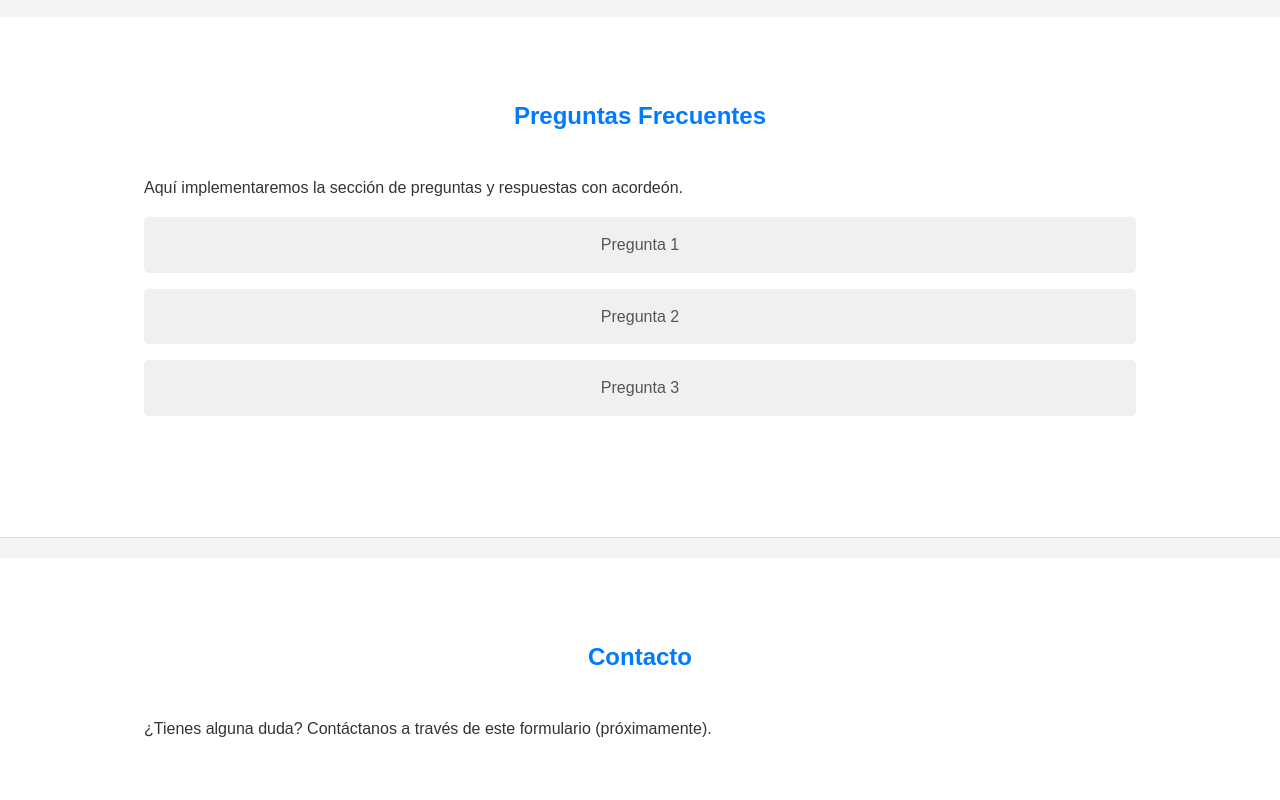
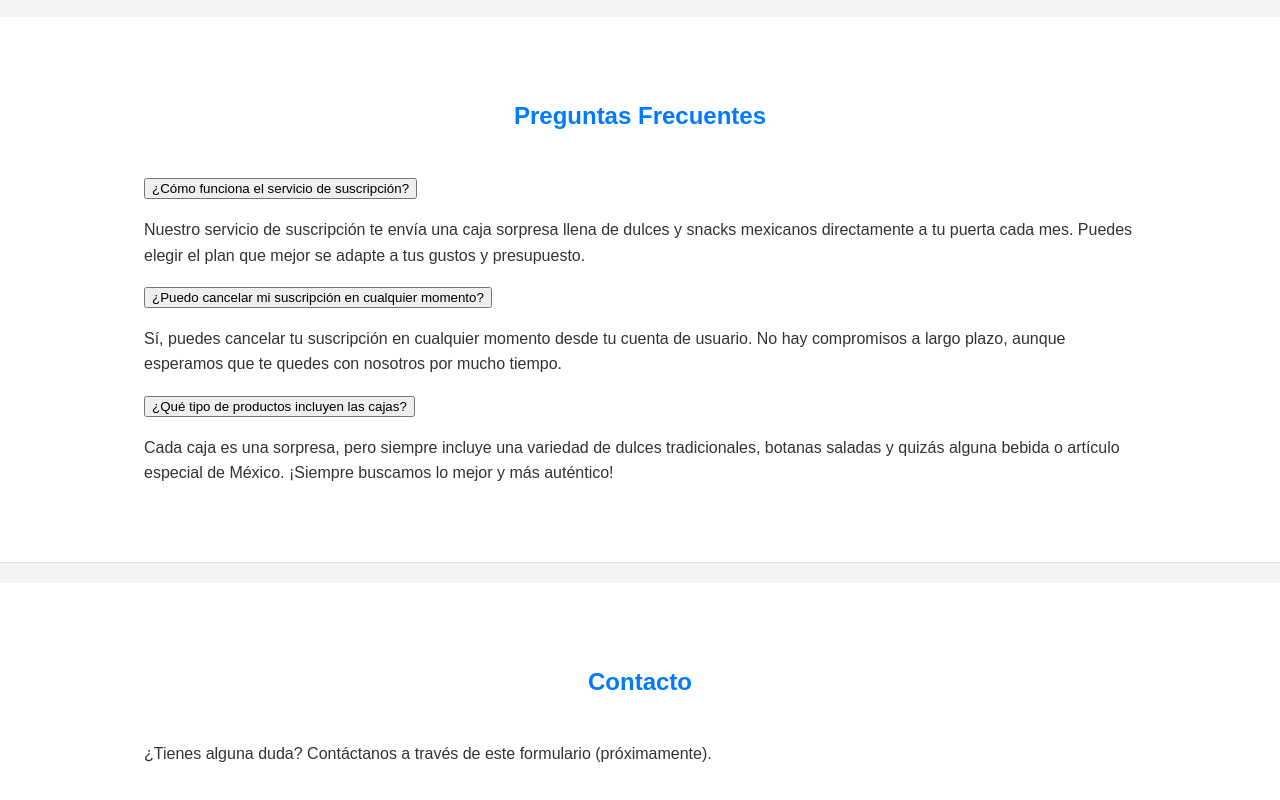
Before and after one commit to Drworm82/MexiTreatCo, a plain HTML site: page index.html in a window 1280 px wide. Shown: the part 1842-2642 px from the top of the page. Drawn offline with Linux system fonts and the light colour scheme.

Commit message:
Update index.html

```diff
--- a/index.html
+++ b/index.html
@@ -3,7 +3,7 @@
 <head>
     <meta charset="UTF-8">
     <meta name="viewport" content="width=device-width, initial-scale=1.0">
-    <title>Mi Sitio Sencillo</title>
+    <title>Mi Sitio Sencillo - MexiTreatCo</title>
     <link rel="stylesheet" href="style.css">
 </head>
 <body>
@@ -16,7 +16,7 @@
                     <li><a href="#inicio">Inicio</a></li>
                     <li><a href="#productos">Productos</a></li>
                     <li><a href="#acerca-de">Acerca de</a></li>
-                    <li><a href="#contacto">Contacto</a></li>
+                    <li><a href="#faqs">FAQs</a></li> <li><a href="#contacto">Contacto</a></li>
                 </ul>
             </nav>
         </div>
@@ -25,7 +25,7 @@
     <main>
         <section id="inicio" class="hero-section">
             <div class="container">
-                <h2>Bienvenido a Mi Sitio Sencillo</h2>
+                <h2>Bienvenido a MexiTreatCo</h2>
                 <p>Explora nuestras ideas y soluciones fáciles de implementar.</p>
                 <button class="cta-button">Empezar Ahora</button>
             </div>
@@ -56,12 +56,35 @@
         <section id="faqs" class="content-section">
             <div class="container">
                 <h2>Preguntas Frecuentes</h2>
-                <p>Aquí implementaremos la sección de preguntas y respuestas con acordeón.</p>
-                <div class="faq-placeholder">
-                    <p>Pregunta 1</p>
-                    <p>Pregunta 2</p>
-                    <p>Pregunta 3</p>
-                </div>
+                <div class="accordion-container">
+                    <div class="accordion-item">
+                        <button class="accordion-header">
+                            ¿Cómo funciona el servicio de suscripción?
+                        </button>
+                        <div class="accordion-content">
+                            <p>Nuestro servicio de suscripción te envía una caja sorpresa llena de dulces y snacks mexicanos directamente a tu puerta cada mes. Puedes elegir el plan que mejor se adapte a tus gustos y presupuesto.</p>
+                        </div>
+                    </div>
+
+                    <div class="accordion-item">
+                        <button class="accordion-header">
+                            ¿Puedo cancelar mi suscripción en cualquier momento?
+                        </button>
+                        <div class="accordion-content">
+                            <p>Sí, puedes cancelar tu suscripción en cualquier momento desde tu cuenta de usuario. No hay compromisos a largo plazo, aunque esperamos que te quedes con nosotros por mucho tiempo.</p>
+                        </div>
+                    </div>
+
+                    <div class="accordion-item">
+                        <button class="accordion-header">
+                            ¿Qué tipo de productos incluyen las cajas?
+                        </button>
+                        <div class="accordion-content">
+                            <p>Cada caja es una sorpresa, pero siempre incluye una variedad de dulces tradicionales, botanas saladas y quizás alguna bebida o artículo especial de México. ¡Siempre buscamos lo mejor y más auténtico!</p>
+                        </div>
+                    </div>
+
+                    </div>
             </div>
         </section>
 
@@ -75,7 +98,7 @@
 
     <footer>
         <div class="container">
-            <p>&copy; 2025 Mi Sitio Sencillo. Todos los derechos reservados.</p>
+            <p>&copy; 2025 MexiTreatCo. Todos los derechos reservados.</p>
         </div>
     </footer>
 
```
